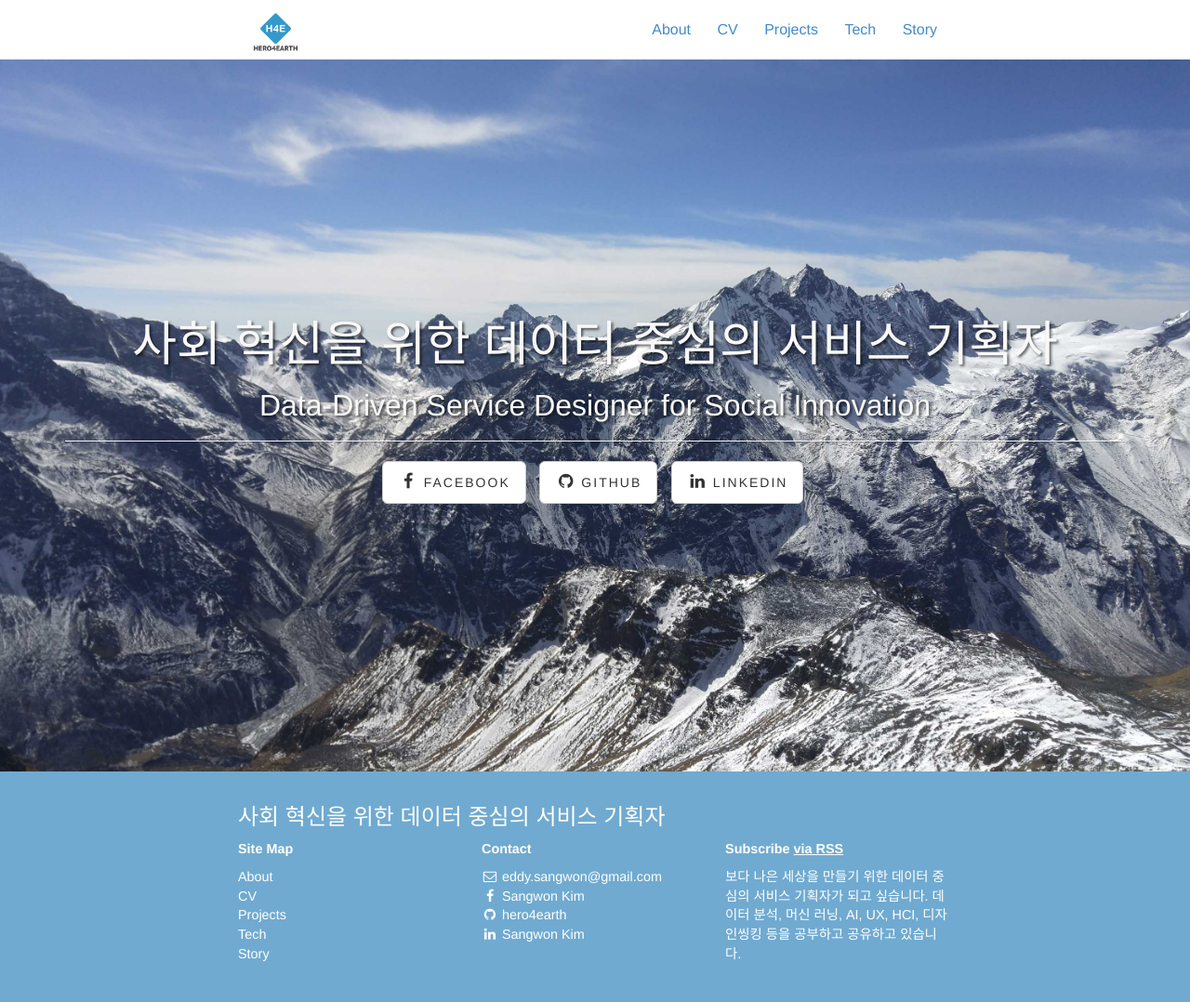
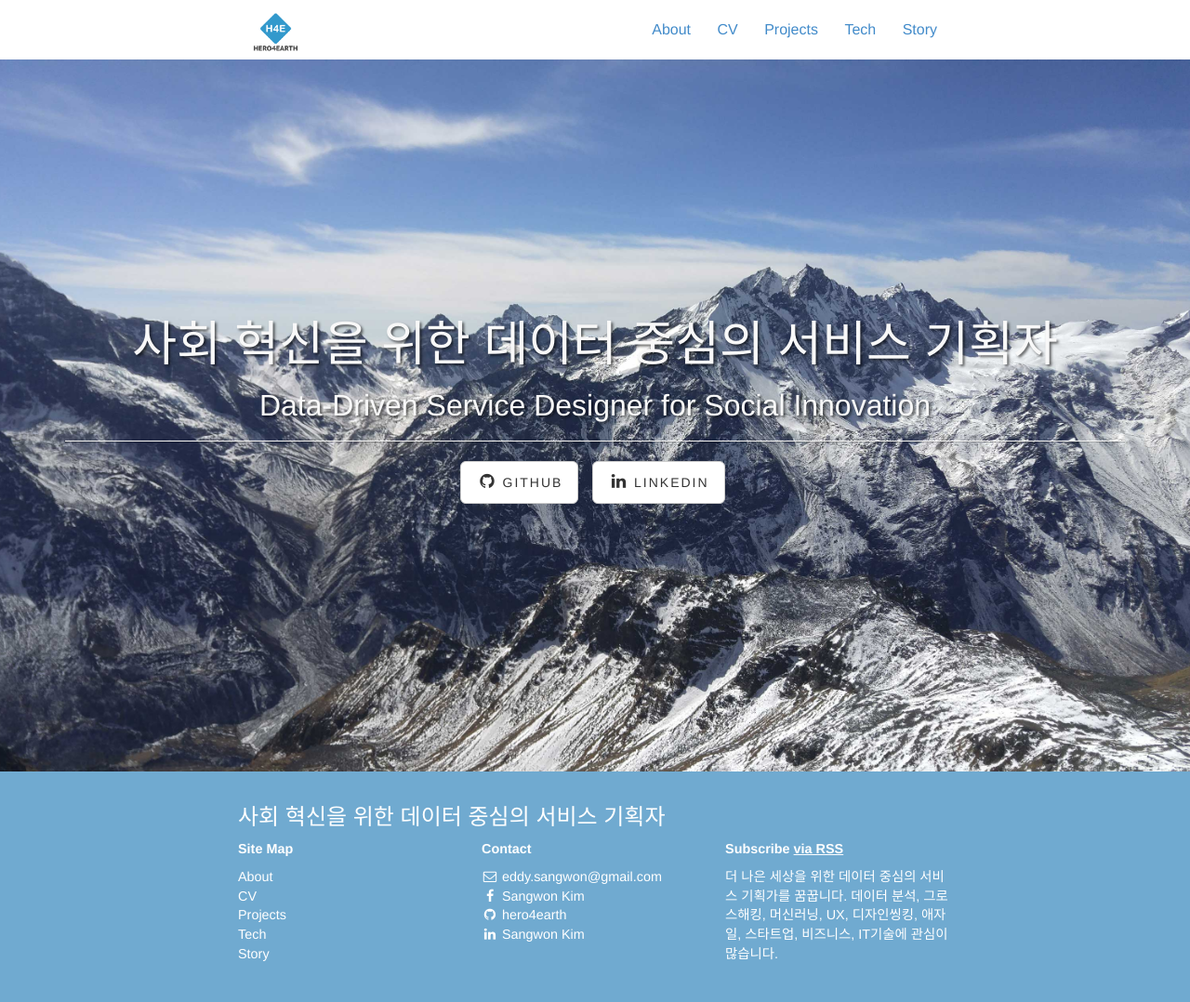
Before and after one commit to hero4earth/hero4earth.github.io, a Jekyll site: the page built from index.html, in a window 1280 px wide. Shown: the whole page at 93% size. Built offline with Jekyll 4.4.1, drawn with Linux system fonts in a browser that asks for light colours; nearby versions of some CDN libraries; a style sheet for code colours, icons or effects is not loaded.

Commit message:
updated_20190602

```diff
--- a/_config.yml
+++ b/_config.yml
@@ -13,8 +13,8 @@ permalink: pretty
 url: http://hero4earth.com
 name: hero4earth
 description: > # "Write an awesome description for your new site here.
-  보다 나은 세상을 만들기 위한 데이터 중심의 서비스 기획자가 되고 싶습니다. 데이터 분석, 머신 러닝, AI, UX, HCI, 디자인씽킹 등을 공부하고 공유하고 있습니다.
-copyright: 'Copyright &copy; 2018 hero4earth. All Rights Reserved.'
+  더 나은 세상을 위한 데이터 중심의 서비스 기획가를 꿈꿉니다. 데이터 분석, 그로스해킹, 머신러닝, UX, 디자인씽킹, 애자일, 스타트업, 비즈니스, IT기술에 관심이 많습니다.
+copyright: 'Copyright &copy; 2019 hero4earth. All Rights Reserved.'
 credits: 'Credits: Landing Page is a free to use, open source Bootstrap theme created by <a href="http://startbootstrap.com/">Start Bootstrap</a>.'
 
 # ----------------------- #
@@ -43,8 +43,6 @@ websites:
 # ----------------------- #
 
 bestsocials:
-  - title: facebook
-    url: http://www.facebook.com/eddy.sangwon
   - title: github
     url: https://github.com/hero4earth
   - title: linkedin
@@ -56,7 +54,7 @@ social:
     username: Sangwon Kim
     url: http://www.facebook.com/eddy.sangwon
     desc: Friend me on Facebook
-    share: true
+    share: False
 
   - name: GitHub
     icon: github
```
